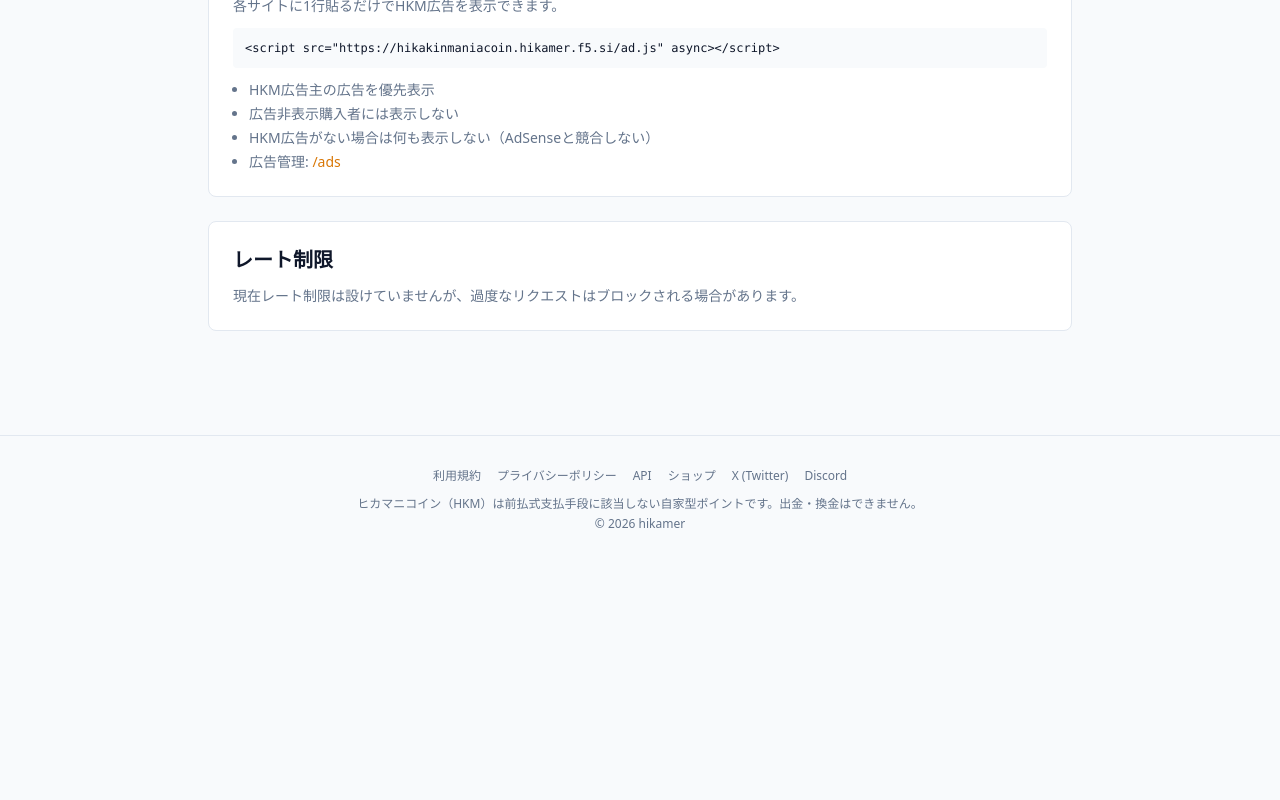
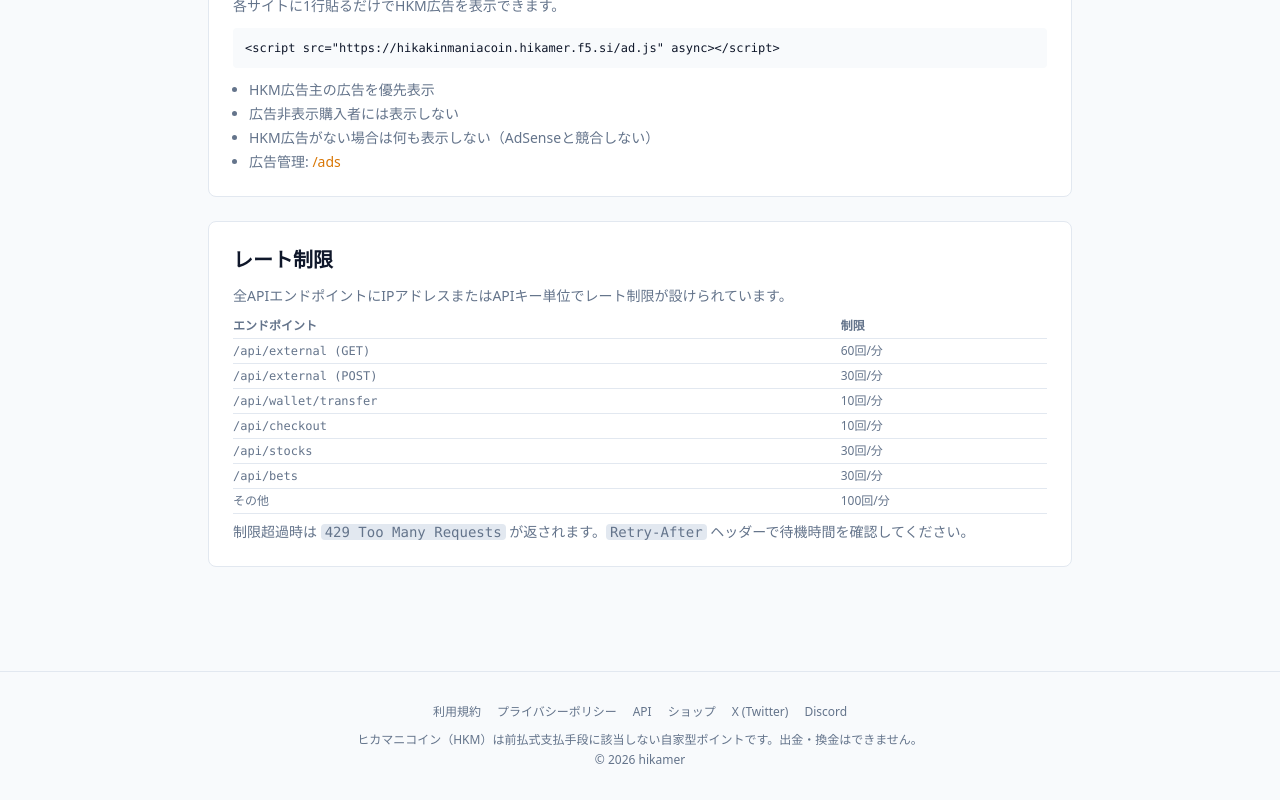
Before and after one commit to maebahesioru/hikamani-coin, a Next.js app: page /api-docs in a window 1280 px wide. Shown: the part 2775-3575 px from the top of the page. Before the commit the page ends 3339 px from the top, so only its background shows below. Built offline with nearby package versions, Linux system fonts and the light colour scheme; no server answers.

Commit message:
feat: Redisベースのレート制限実装+APIドキュメント更新

```diff
--- a/src/app/api-docs/page.tsx
+++ b/src/app/api-docs/page.tsx
@@ -198,7 +198,29 @@ export default function ApiDocsPage() {
 
         <section className="mt-6 rounded-lg border border-[var(--border)] bg-[var(--card)] p-6">
           <h2 className="mb-3 text-xl font-bold">レート制限</h2>
-          <p className="text-sm text-[var(--text-dim)]">現在レート制限は設けていませんが、過度なリクエストはブロックされる場合があります。</p>
+          <div className="text-sm text-[var(--text-dim)] space-y-2">
+            <p>全APIエンドポイントにIPアドレスまたはAPIキー単位でレート制限が設けられています。</p>
+            <table className="w-full text-xs mt-2">
+              <thead><tr className="border-b border-[var(--border)]"><th className="text-left py-1">エンドポイント</th><th className="text-left py-1">制限</th></tr></thead>
+              <tbody>
+                {[
+                  ["/api/external (GET)", "60回/分"],
+                  ["/api/external (POST)", "30回/分"],
+                  ["/api/wallet/transfer", "10回/分"],
+                  ["/api/checkout", "10回/分"],
+                  ["/api/stocks", "30回/分"],
+                  ["/api/bets", "30回/分"],
+                  ["その他", "100回/分"],
+                ].map(([ep, limit]) => (
+                  <tr key={ep} className="border-b border-[var(--border)]">
+                    <td className="py-1 font-mono">{ep}</td>
+                    <td className="py-1">{limit}</td>
+                  </tr>
+                ))}
+              </tbody>
+            </table>
+            <p className="mt-2">制限超過時は <code className="rounded bg-[var(--border)] px-1">429 Too Many Requests</code> が返されます。<code className="rounded bg-[var(--border)] px-1">Retry-After</code> ヘッダーで待機時間を確認してください。</p>
+          </div>
         </section>
       </main>
     </SessionProvider>
--- a/src/app/api/external/route.ts
+++ b/src/app/api/external/route.ts
@@ -1,5 +1,6 @@
 import { prisma } from "@/lib/prisma";
 import { NextRequest, NextResponse } from "next/server";
+import { rateLimit, rateLimitResponse } from "@/lib/rate-limit";
 
 async function validateApiKey(req: NextRequest) {
   const key = req.headers.get("x-api-key");
@@ -43,6 +44,8 @@ export async function OPTIONS(req: NextRequest) {
 
 // GET: ユーザーの残高を外部から取得
 export async function GET(req: NextRequest) {
+  const rl = await rateLimit(req, { limit: 60, window: 60 });
+  if (!rl.ok) return rateLimitResponse(rl.remaining, rl.reset);
   const apiKey = await validateApiKey(req);
   if (!apiKey) return NextResponse.json({ error: "Invalid API key" }, { status: 401 });
 
@@ -66,6 +69,8 @@ export async function GET(req: NextRequest) {
 
 // POST: 外部からのポイント付与/消費
 export async function POST(req: NextRequest) {
+  const rl = await rateLimit(req, { limit: 30, window: 60 });
+  if (!rl.ok) return rateLimitResponse(rl.remaining, rl.reset);
   const apiKey = await validateApiKey(req);
   if (!apiKey) return NextResponse.json({ error: "Invalid API key" }, { status: 401 });
 
--- a/src/app/api/wallet/transfer/route.ts
+++ b/src/app/api/wallet/transfer/route.ts
@@ -1,9 +1,12 @@
 import { prisma } from "@/lib/prisma";
 import { getAuthUser, unauthorized, badRequest, ok } from "@/lib/api-utils";
 import { TRANSFER_FEE_RATE } from "@/lib/constants";
+import { rateLimit, rateLimitResponse } from "@/lib/rate-limit";
 import { NextRequest } from "next/server";
 
 export async function POST(req: NextRequest) {
+  const rl = await rateLimit(req, { limit: 10, window: 60 });
+  if (!rl.ok) return rateLimitResponse(rl.remaining, rl.reset);
   const user = await getAuthUser();
   if (!user) return unauthorized();
 
--- /dev/null
+++ b/src/lib/rate-limit.ts
@@ -0,0 +1,56 @@
+import { redis } from "@/lib/redis";
+import { NextRequest, NextResponse } from "next/server";
+
+interface RateLimitOptions {
+  limit: number;   // max requests
+  window: number;  // seconds
+}
+
+export async function rateLimit(
+  req: NextRequest,
+  options: RateLimitOptions
+): Promise<{ ok: boolean; remaining: number; reset: number }> {
+  const apiKey = req.headers.get("x-api-key");
+  const ip = req.headers.get("x-forwarded-for")?.split(",")[0]?.trim()
+    || req.headers.get("x-real-ip")
+    || "unknown";
+  const clientId = apiKey ? `apikey:${apiKey}` : `ip:${ip}`;
+  const path = req.nextUrl.pathname.split("/").slice(0, 3).join("/");
+  const key = `rl:${clientId}:${path}`;
+
+  try {
+    const now = Math.floor(Date.now() / 1000);
+    const windowStart = now - options.window;
+
+    // Sliding window using sorted set
+    await redis.zremrangebyscore(key, 0, windowStart);
+    const count = await redis.zcard(key);
+
+    if (count >= options.limit) {
+      const oldest = await redis.zrange(key, 0, 0, "WITHSCORES");
+      const reset = oldest[1] ? parseInt(oldest[1]) + options.window : now + options.window;
+      return { ok: false, remaining: 0, reset };
+    }
+
+    await redis.zadd(key, now, `${now}-${Math.random()}`);
+    await redis.expire(key, options.window);
+    return { ok: true, remaining: options.limit - count - 1, reset: now + options.window };
+  } catch {
+    // Redis unavailable - allow request
+    return { ok: true, remaining: options.limit, reset: 0 };
+  }
+}
+
+export function rateLimitResponse(remaining: number, reset: number) {
+  return NextResponse.json(
+    { error: "レート制限に達しました。しばらく待ってから再試行してください。" },
+    {
+      status: 429,
+      headers: {
+        "Retry-After": String(reset - Math.floor(Date.now() / 1000)),
+        "X-RateLimit-Remaining": "0",
+        "X-RateLimit-Reset": String(reset),
+      },
+    }
+  );
+}
--- /dev/null
+++ b/src/middleware.ts
@@ -0,0 +1,59 @@
+import { NextRequest, NextResponse } from "next/server";
+
+// Rate limits per minute
+const LIMITS: Record<string, number> = {
+  "/api/external": 60,
+  "/api/checkout": 10,
+  "/api/wallet/transfer": 10,
+  "/api/stocks": 30,
+  "/api/bets": 30,
+  "/api/bonus": 5,
+  "/api/shop": 20,
+  "/api/sponsors": 60,
+  "/ad.js": 120,
+};
+
+function getLimit(pathname: string): number {
+  for (const [prefix, limit] of Object.entries(LIMITS)) {
+    if (pathname.startsWith(prefix)) return limit;
+  }
+  return 100; // default
+}
+
+function getClientId(req: NextRequest): string {
+  const apiKey = req.headers.get("x-api-key");
+  if (apiKey) return `apikey:${apiKey}`;
+  const ip = req.headers.get("x-forwarded-for")?.split(",")[0]?.trim()
+    || req.headers.get("x-real-ip")
+    || "unknown";
+  return `ip:${ip}`;
+}
+
+export async function middleware(req: NextRequest) {
+  const { pathname } = req.nextUrl;
+
+  // Only rate limit API routes
+  if (!pathname.startsWith("/api/") && pathname !== "/ad.js") {
+    return NextResponse.next();
+  }
+
+  const limit = getLimit(pathname);
+  const clientId = getClientId(req);
+  const key = `ratelimit:${clientId}:${pathname.split("/").slice(0, 3).join("/")}`;
+
+  // Use edge-compatible in-memory fallback (Redis not available in middleware)
+  // Simple sliding window using response headers
+  const now = Math.floor(Date.now() / 60000); // minute bucket
+  const countKey = `${key}:${now}`;
+
+  // Use Cloudflare KV or just pass through with headers for now
+  // Real rate limiting is done at the API level via Redis
+  const response = NextResponse.next();
+  response.headers.set("X-RateLimit-Limit", String(limit));
+  response.headers.set("X-RateLimit-Window", "60s");
+  return response;
+}
+
+export const config = {
+  matcher: ["/api/:path*", "/ad.js"],
+};
```
